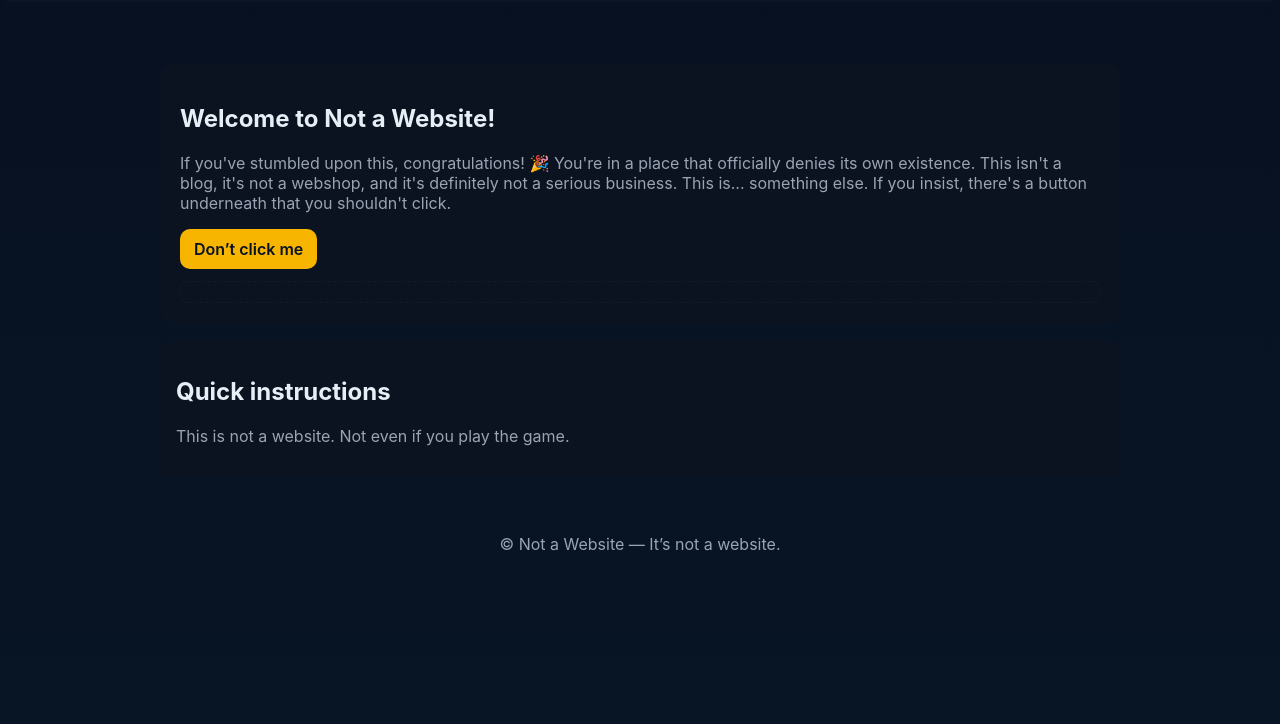
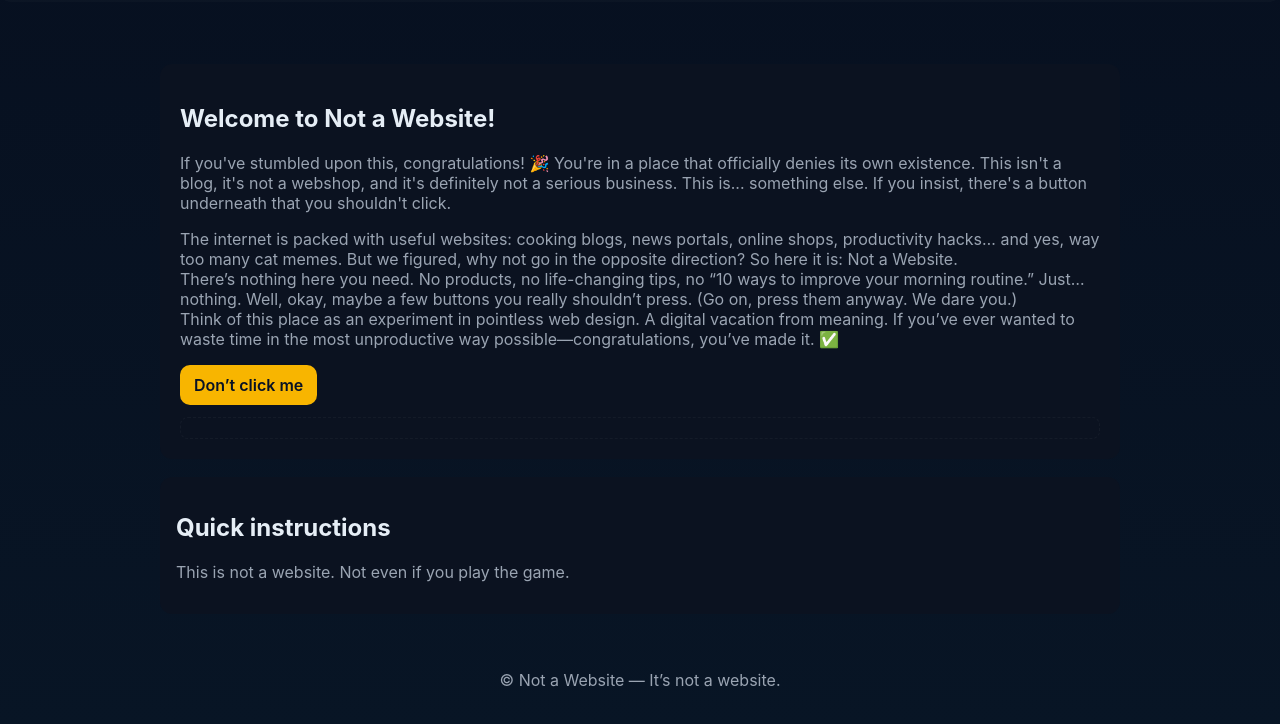
Before and after one commit to notwebsite/reallynotwebside, a plain HTML site: page index.html in a window 1280 px wide. Shown: the part 66-790 px from the top of the page. Drawn offline with Linux system fonts and the light colour scheme.

Commit message:
Update index.html

```diff
--- a/index.html
+++ b/index.html
@@ -29,6 +29,9 @@
       <p class="muted">If you've stumbled upon this, congratulations! 🎉
 You're in a place that officially denies its own existence. This isn't a blog, it's not a webshop, and it's definitely not a serious business.
 This is... something else. If you insist, there's a button underneath that you shouldn't click.</p>
+      <p class="muted">The internet is packed with useful websites: cooking blogs, news portals, online shops, productivity hacks… and yes, way too many cat memes. But we figured, why not go in the opposite direction? So here it is: Not a Website. <br>
+There’s nothing here you need. No products, no life-changing tips, no “10 ways to improve your morning routine.” Just… nothing. Well, okay, maybe a few buttons you really shouldn’t press. (Go on, press them anyway. We dare you.)<br>
+Think of this place as an experiment in pointless web design. A digital vacation from meaning. If you’ve ever wanted to waste time in the most unproductive way possible—congratulations, you’ve made it. ✅
       <div class="cta">
         <a href="play.html" class="btn">Don’t click me</a>
       </div>
```
